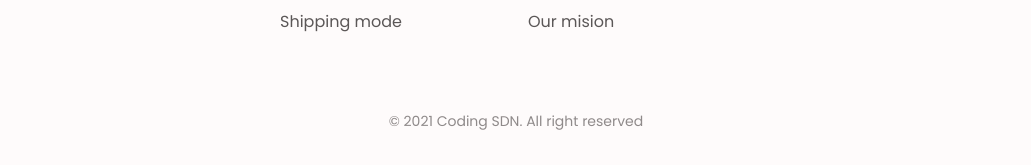
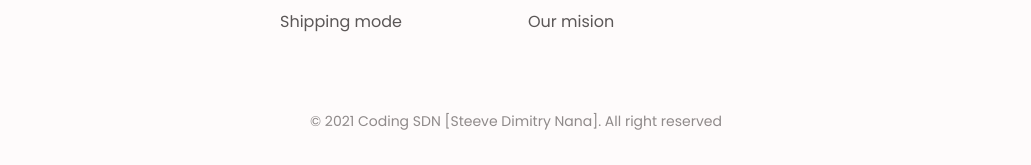
Before and after one commit to SteeveDimitry/Responsive-Christmas-Gifts-Web-Site, a website: page public/index.html in a window 1280 px wide. Shown: the part 3432-3597 px from the top of the page, without its empty margins (124-1155 px from the left). Drawn offline with nearby package versions, Linux system fonts and the light colour scheme.

Commit message:
first commit

```diff
--- a/public/index.html
+++ b/public/index.html
@@ -189,7 +189,7 @@
             </div>
         </div>
 
-        <p class="footer__copy">&#169; 2021 Coding SDN. All right reserved</p>
+        <p class="footer__copy">&#169; 2021 Coding SDN [Steeve Dimitry Nana]. All right reserved</p>
     </footer>
 
     <script src="https://unpkg.com/boxicons@2.0.9/dist/boxicons.js"></script>
```
